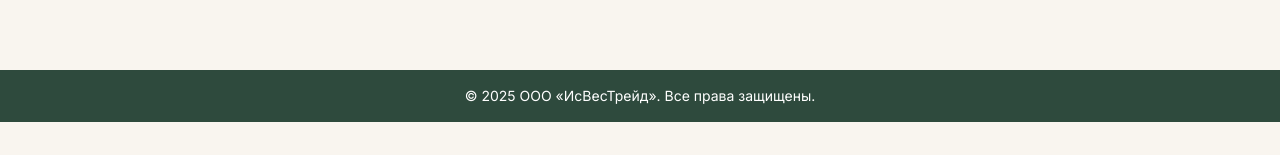
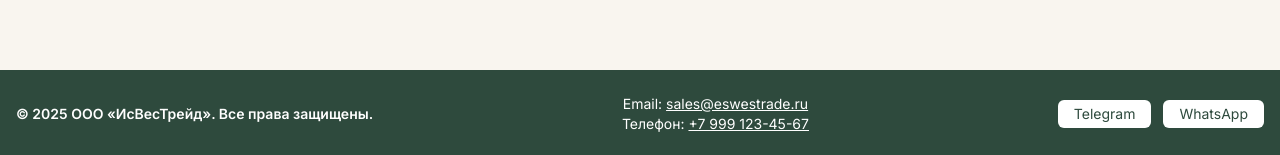
Before and after one commit to babangida/newewt, a Next.js app: page / in a window 1280 px wide. Shown: the part 790-945 px from the top of the page. Before the commit the page ends 912 px from the top, so only its background shows below. Built offline with nearby package versions, Linux system fonts and the light colour scheme.

Commit message:
футер обновил

```diff
--- a/src/components/Footer.tsx
+++ b/src/components/Footer.tsx
@@ -5,8 +5,27 @@
     const companyName = 'ООО «ИсВесТрейд»';
 
     return (
-        <footer className="bg-primary text-white py-4 text-center text-sm">
-            <p>&copy; {currentYear} {companyName}. Все права защищены.</p>
+        <footer className="bg-primary text-white py-6 text-sm">
+            <div className="max-w-7xl mx-auto px-4 flex flex-col md:flex-row justify-between items-center space-y-4 md:space-y-0">
+
+                {/* Название и копирайт */}
+                <div className="text-center md:text-left">
+                    <p className="font-semibold">&copy; {currentYear} {companyName}. Все права защищены.</p>
+                </div>
+
+                {/* Контакты */}
+                <div className="text-center">
+                    <p>Email: <a href="mailto:sales@eswestrade.ru" className="underline hover:text-gray-300">sales@eswestrade.ru</a></p>
+                    <p>Телефон: <a href="tel:+79991234567" className="underline hover:text-gray-300">+7 999 123-45-67</a></p>
+                </div>
+
+                {/* Соцсети */}
+                <div className="flex space-x-3">
+                    <a href="#" className="bg-white text-primary px-4 py-1 rounded-md hover:bg-gray-100 transition">Telegram</a>
+                    <a href="#" className="bg-white text-primary px-4 py-1 rounded-md hover:bg-gray-100 transition">WhatsApp</a>
+                </div>
+
+            </div>
         </footer>
     );
 }
```
